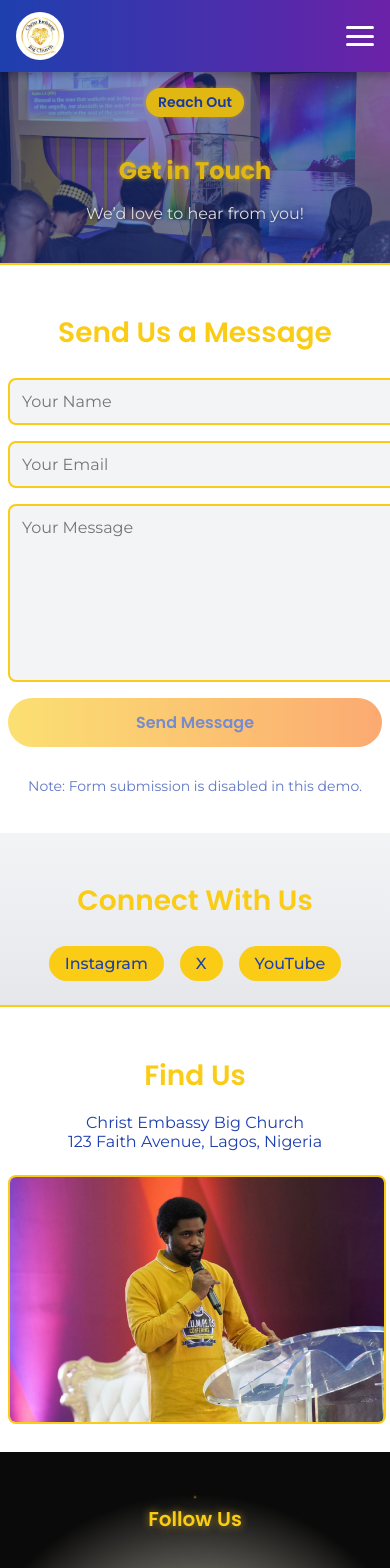
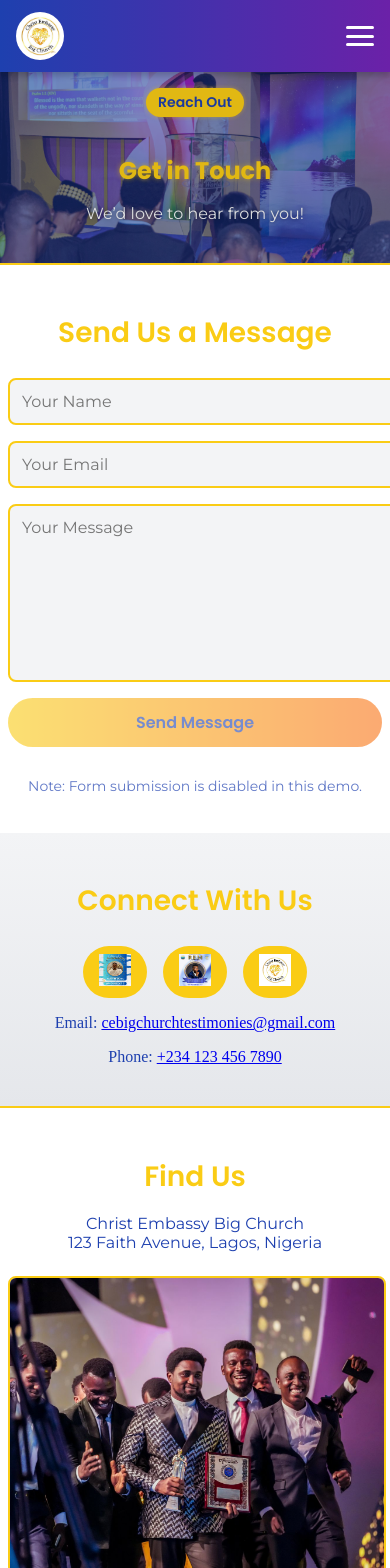
Before and after one commit to sophrone/cebigchurch, a Next.js app: page /contact in a window 390 px wide. Shown: the top 1568 px of the page. Built offline with nearby package versions, Linux system fonts and the light colour scheme.

Commit message:
Update Contact page with image3 for map, social icons, email, and phone

```diff
--- a/app/contact/page.tsx
+++ b/app/contact/page.tsx
@@ -55,14 +55,39 @@ export default function Contact() {
         <h2 className={styles.socialTitle}>Connect With Us</h2>
         <div className={styles.socialLinks}>
           <Link href="https://instagram.com" className={styles.socialLink}>
-            Instagram
+            <Image
+              src="/image8.jpg"
+              alt="Instagram"
+              width={32}
+              height={32}
+              className={styles.socialIcon}
+              onError={() => console.error("Failed to load image: /image8.jpg")}
+            />
           </Link>
           <Link href="https://x.com" className={styles.socialLink}>
-            X
+            <Image
+              src="/image9.jpg"
+              alt="X"
+              width={32}
+              height={32}
+              className={styles.socialIcon}
+              onError={() => console.error("Failed to load image: /image9.jpg")}
+            />
           </Link>
           <Link href="https://youtube.com" className={styles.socialLink}>
-            YouTube
+            <Image
+              src="/cebc-logo.png"
+              alt="YouTube"
+              width={32}
+              height={32}
+              className={styles.socialIcon}
+              onError={() => console.error("Failed to load image: /cebc-logo.png")}
+            />
           </Link>
+        </div>
+        <div className={styles.contactInfo}>
+          <p className={styles.contactText}>Email: <a href="mailto:cebigchurchtestimonies@gmail.com" className={styles.contactLink}>cebigchurchtestimonies@gmail.com</a></p>
+          <p className={styles.contactText}>Phone: <a href="tel:+2341234567890" className={styles.contactLink}>+234 123 456 7890</a></p>
         </div>
       </section>
 
@@ -74,15 +99,15 @@ export default function Contact() {
           123 Faith Avenue, Lagos, Nigeria
         </p>
         <Image
-          src="/image6.jpg"
+          src="/image3.jpg"
           alt="Map of Christ Embassy Big Church location"
           width={600}
           height={300}
           className={styles.mapImage}
           priority
           loading="eager"
-          data-image="/image6.jpg"
-          onError={() => console.error("Failed to load image: /image6.jpg")}
+          data-image="/image3.jpg"
+          onError={() => console.error("Failed to load image: /image3.jpg")}
         />
       </section>
     </main>
```
